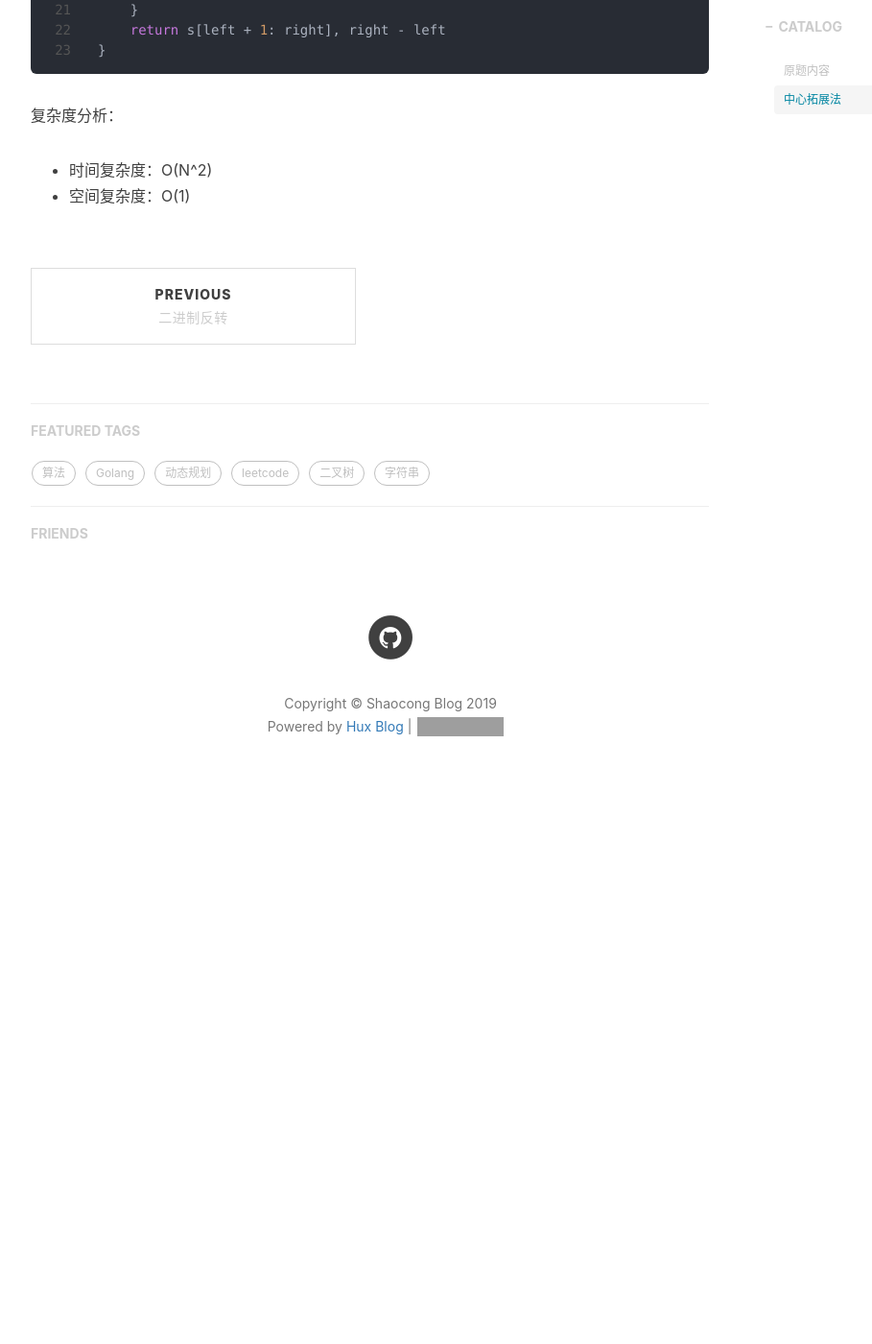
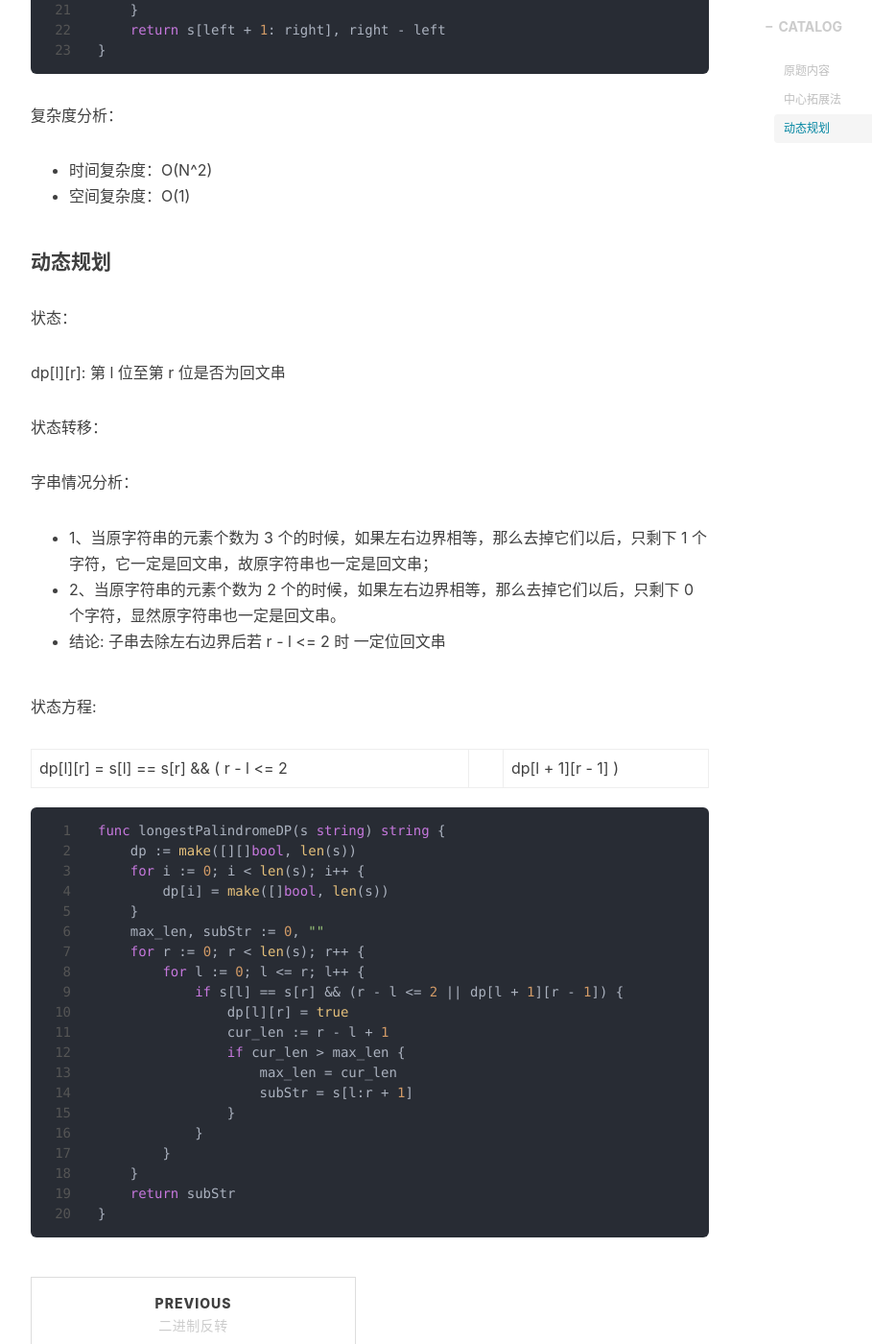
Before and after one commit to shaocongMo/shaocongMo.github.io, a Jekyll site: the page built from _posts/2019-9-27-longestPalindrome.markdown, in a window 1280 px wide and 1400 px high, scrolled down 1855 px. Shown: the whole window at 96% size, without its empty margins (233-1142 px from the left). Built offline with Jekyll 4.4.1, drawn with Linux system fonts in a browser that asks for light colours; nearby versions of some CDN libraries; comment, search, counter and statistics services are not loaded; before the commit the page ends 2689 px from its top, so only the background shows below that; grey boxes are pictures that could not be loaded.

Commit message:
update post

````diff
--- a/_posts/2019-9-27-longestPalindrome.markdown
+++ b/_posts/2019-9-27-longestPalindrome.markdown
@@ -63,3 +63,44 @@ func longestPalindromeCenter(s string, left, right int) (string, int) {
 
 * 时间复杂度：O(N^2)
 * 空间复杂度：O(1)
+
+#### 动态规划
+
+状态：
+
+dp[l][r]: 第 l 位至第 r 位是否为回文串
+
+状态转移：
+
+字串情况分析：
+* 1、当原字符串的元素个数为 3 个的时候，如果左右边界相等，那么去掉它们以后，只剩下 1 个字符，它一定是回文串，故原字符串也一定是回文串；
+* 2、当原字符串的元素个数为 2 个的时候，如果左右边界相等，那么去掉它们以后，只剩下 0 个字符，显然原字符串也一定是回文串。
+* 结论: 子串去除左右边界后若 r - l <= 2 时 一定位回文串
+
+状态方程:
+
+dp[l][r] = s[l] == s[r] && ( r - l <= 2 || dp[l + 1][r - 1] )
+
+
+```golang
+func longestPalindromeDP(s string) string {
+    dp := make([][]bool, len(s))
+    for i := 0; i < len(s); i++ {
+        dp[i] = make([]bool, len(s))
+    }
+    max_len, subStr := 0, ""
+    for r := 0; r < len(s); r++ {
+        for l := 0; l <= r; l++ {
+            if s[l] == s[r] && (r - l <= 2 || dp[l + 1][r - 1]) {
+                dp[l][r] = true
+                cur_len := r - l + 1
+                if cur_len > max_len {
+                    max_len = cur_len
+                    subStr = s[l:r + 1]
+                }
+            }
+        }
+    }
+    return subStr
+}
+```
````
